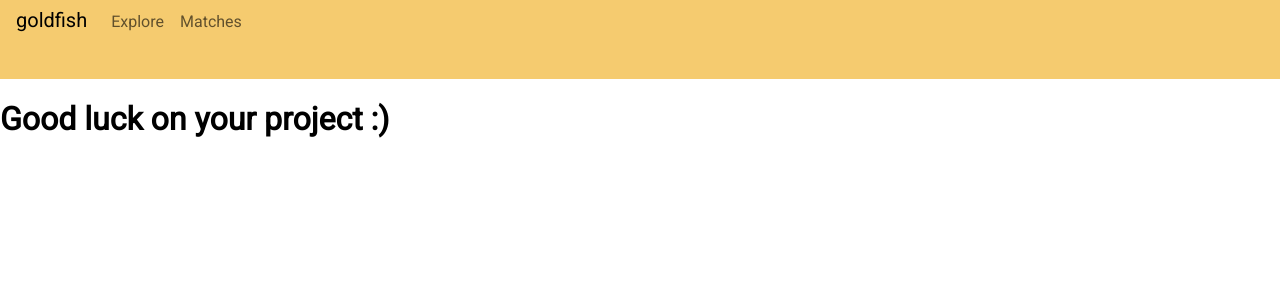
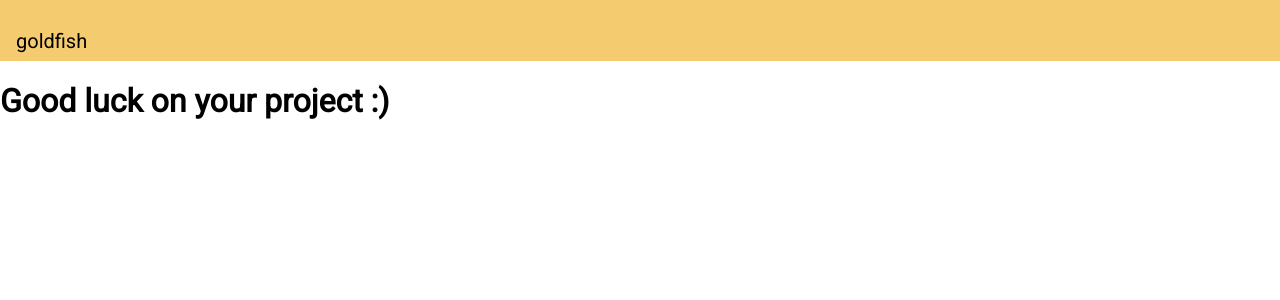
Before and after one commit to AnikaPuri/WebLabGoldfish, a React app: page / in a window 1280 px wide. Shown: the top 300 px of the page. Built offline with nearby package versions, Linux system fonts and the light colour scheme; no server answers; the HTML template or start-up script is replaced by a standard one.

Commit message:
links now disappear if user is not signed in

```diff
--- a/client/src/components/modules/NavBar.js
+++ b/client/src/components/modules/NavBar.js
@@ -16,17 +16,21 @@ const NavBar = ({ userId, handleLogin, handleLogout }) => {
       <nav className="NavBar-container">
         <div className="NavBar-title u-inlineBlock">goldfish</div>
         <div className="NavBar-linkContainer u-inlineBlock">
+          {userId && (
             <Link to="/" className="NavBar-link">
               Explore
             </Link>
+          )}
           {userId && (
             <Link to="/profile/" className="NavBar-link">
               Profile
             </Link>
           )}
+          {userId && (
             <Link to="/matches/" className="NavBar-link">
               Matches
             </Link>
+          )}
           {userId ? (
             <button className="NavBar-link"
               onClick={() => {
```
Lines whose indentation alone changed are shown as unchanged.
